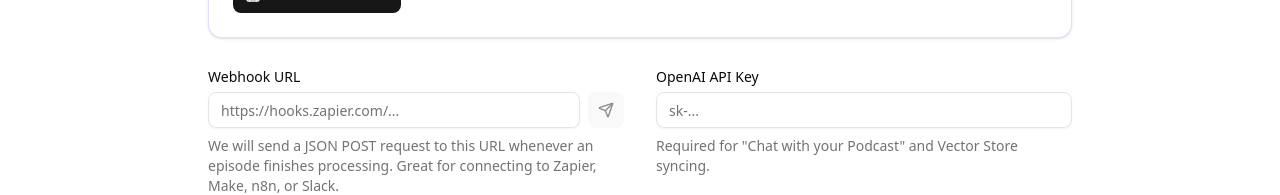
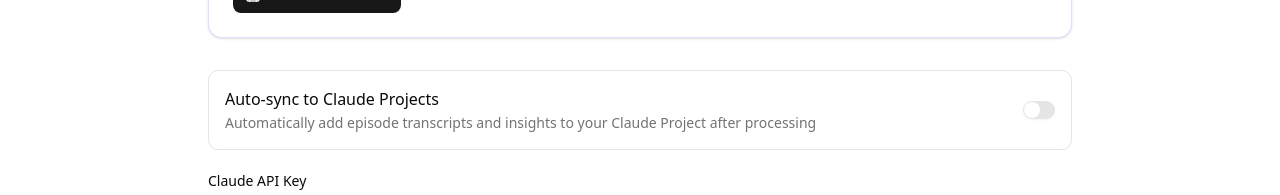
Before and after one commit to hilowstudio/podcatch, a Next.js app: page /settings in a window 1280 px wide. Shown: the part 595-790 px from the top of the page. Built offline with nearby package versions, Linux system fonts and the light colour scheme; no server answers; the database is empty; sample sign-in values are in the browser's storage.

Commit message:
Fix: Restore Claude Projects settings

```diff
--- a/app/settings/page.tsx
+++ b/app/settings/page.tsx
@@ -3,6 +3,7 @@
 import { redirect } from 'next/navigation';
 import { auth } from '@/auth';
 import { ApiKeysForm } from '@/components/settings/api-keys-form';
+import { ClaudeProjectsForm } from '@/components/settings/claude-projects-form';
 import { IntegrationsForm } from '@/components/settings/integrations-form';
 import { prisma } from '@/lib/prisma';
 
@@ -26,6 +27,9 @@
                 notionPageId: true,
                 googleDriveRefreshToken: true,
                 openaiApiKey: true,
+                claudeApiKey: true,
+                claudeProjectId: true,
+                autoSyncToClaude: true,
             }
         })
     ]);
@@ -40,6 +44,16 @@
                 </section>
 
                 <div className="grid gap-8 md:grid-cols-2">
+                    <section className="md:col-span-2">
+                        <ClaudeProjectsForm
+                            userId={session.user.id}
+                            initialSettings={{
+                                claudeApiKey: user?.claudeApiKey || '',
+                                claudeProjectId: user?.claudeProjectId || '',
+                                autoSyncToClaude: user?.autoSyncToClaude || false
+                            }}
+                        />
+                    </section>
                     <section>
                         <IntegrationsForm
                             initialWebhookUrl={user?.webhookUrl}
```
